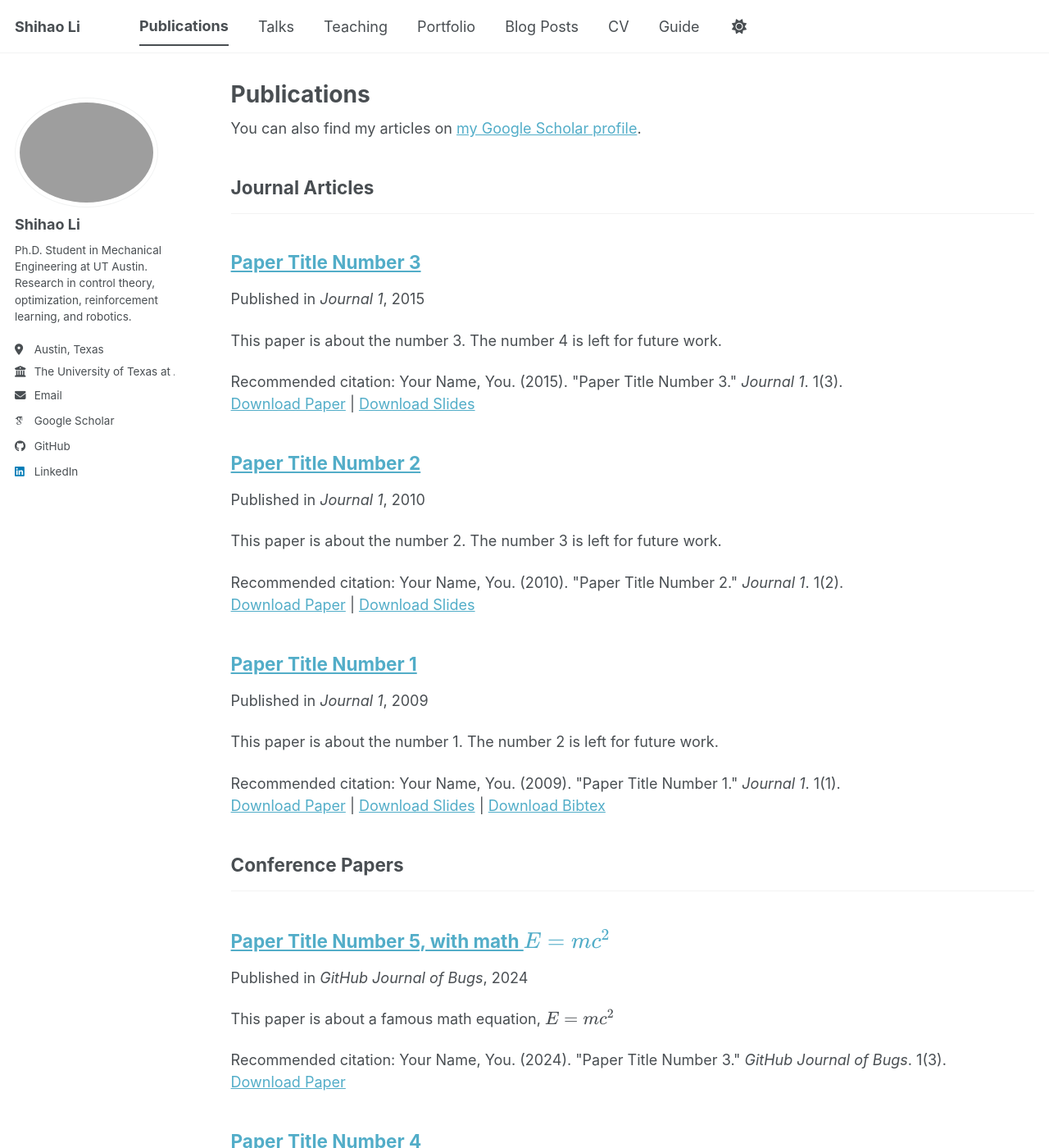
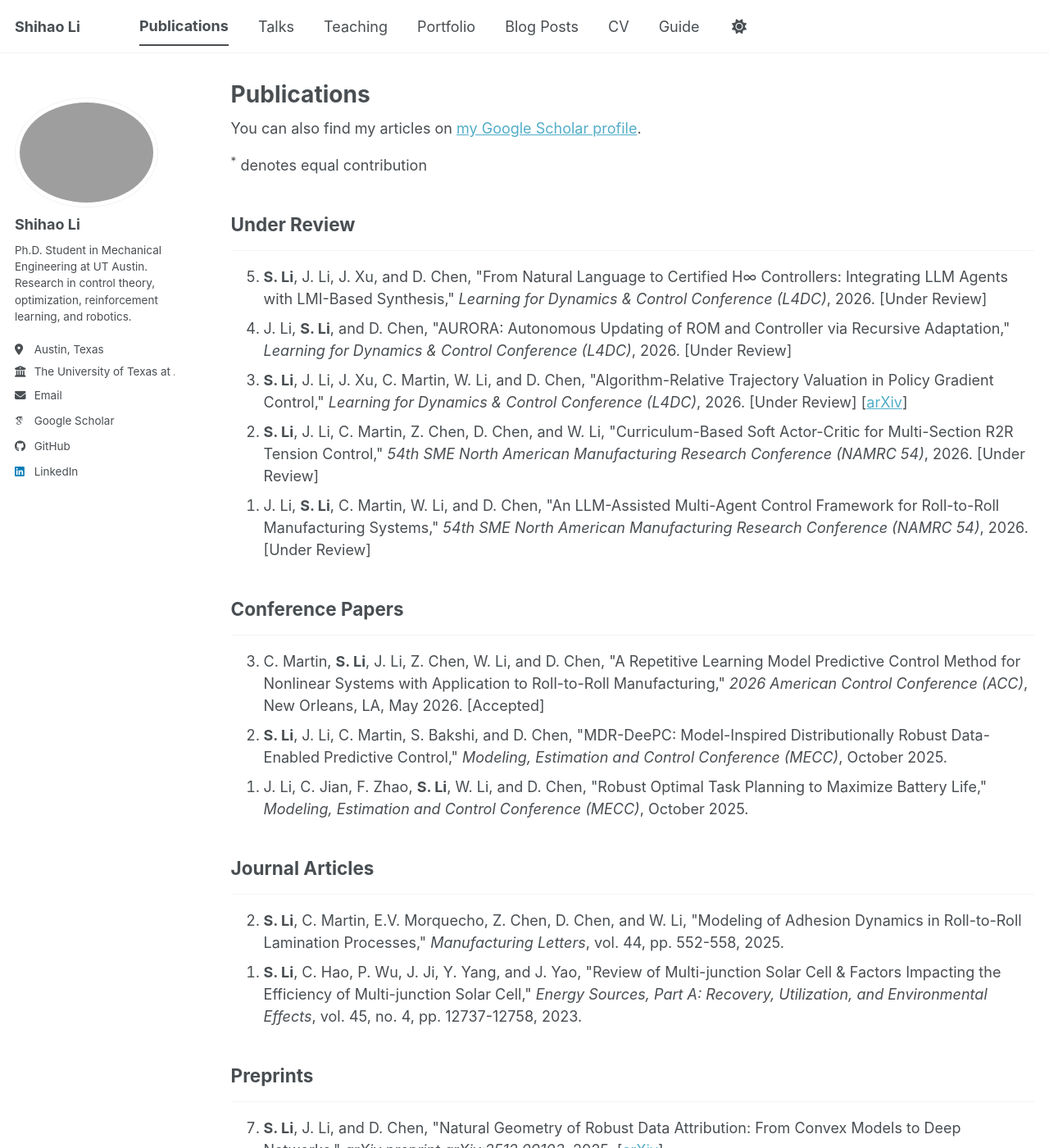
Before and after one commit to SheeHow/sheehow.github.io, a Jekyll site: the page built from _pages/publications.html, in a window 1280 px wide and 1400 px high. Shown: the whole window at 82% size. Built offline with Jekyll 4.4.1, drawn with Linux system fonts in a browser that asks for light colours; some web fonts are replaced; a script bundle is joined from its source files by our own code; library files that are not in the unit come from our copies; some of the changed text lies outside the part shown.

Commit message:
Update publications.html

```diff
--- a/_pages/publications.html
+++ b/_pages/publications.html
@@ -5,29 +5,104 @@ permalink: /publications/
 author_profile: true
 ---
 
-{% if site.author.googlescholar %}
-  <div class="wordwrap">You can also find my articles on <a href="{{site.author.googlescholar}}">my Google Scholar profile</a>.</div>
-{% endif %}
+<div class="wordwrap">You can also find my articles on <a href="https://scholar.google.com/citations?hl=zh-CN&user=b8X8voEAAAAJ">my Google Scholar profile</a>.</div>
 
 {% include base_path %}
 
-<!-- New style rendering if publication categories are defined -->
-{% if site.publication_category %}
-  {% for category in site.publication_category  %}
-    {% assign title_shown = false %}
-    {% for post in site.publications reversed %}
-      {% if post.category != category[0] %}
-        {% continue %}
-      {% endif %}
-      {% unless title_shown %}
-        <h2>{{ category[1].title }}</h2><hr />
-        {% assign title_shown = true %}
-      {% endunless %}
-      {% include archive-single.html %}
-    {% endfor %}
-  {% endfor %}
-{% else %}
-  {% for post in site.publications reversed %}
-    {% include archive-single.html %}
-  {% endfor %}
-{% endif %}
+<p><sup>*</sup> denotes equal contribution</p>
+
+<!-- Under Review -->
+<h2>Under Review</h2>
+<hr />
+
+<ol reversed>
+  <li>
+    <strong>S. Li</strong>, J. Li, J. Xu, and D. Chen, "From Natural Language to Certified H∞ Controllers: Integrating LLM Agents with LMI-Based Synthesis," <em>Learning for Dynamics &amp; Control Conference (L4DC)</em>, 2026. [Under Review]
+    <!-- [ADD PDF LINK] | [ADD ARXIV LINK] -->
+  </li>
+  <li>
+    J. Li, <strong>S. Li</strong>, and D. Chen, "AURORA: Autonomous Updating of ROM and Controller via Recursive Adaptation," <em>Learning for Dynamics &amp; Control Conference (L4DC)</em>, 2026. [Under Review]
+    <!-- [ADD PDF LINK] | [ADD ARXIV LINK] -->
+  </li>
+  <li>
+    <strong>S. Li</strong>, J. Li, J. Xu, C. Martin, W. Li, and D. Chen, "Algorithm-Relative Trajectory Valuation in Policy Gradient Control," <em>Learning for Dynamics &amp; Control Conference (L4DC)</em>, 2026. [Under Review]
+    [<a href="https://arxiv.org/abs/2511.07878">arXiv</a>]
+  </li>
+  <li>
+    <strong>S. Li</strong>, J. Li, C. Martin, Z. Chen, D. Chen, and W. Li, "Curriculum-Based Soft Actor-Critic for Multi-Section R2R Tension Control," <em>54th SME North American Manufacturing Research Conference (NAMRC 54)</em>, 2026. [Under Review]
+    <!-- [ADD PDF LINK] | [ADD ARXIV LINK] -->
+  </li>
+  <li>
+    J. Li, <strong>S. Li</strong>, C. Martin, W. Li, and D. Chen, "An LLM-Assisted Multi-Agent Control Framework for Roll-to-Roll Manufacturing Systems," <em>54th SME North American Manufacturing Research Conference (NAMRC 54)</em>, 2026. [Under Review]
+    <!-- [ADD PDF LINK] | [ADD ARXIV LINK] -->
+  </li>
+</ol>
+
+<!-- Conference Papers -->
+<h2>Conference Papers</h2>
+<hr />
+
+<ol reversed>
+  <li>
+    C. Martin, <strong>S. Li</strong>, J. Li, Z. Chen, W. Li, and D. Chen, "A Repetitive Learning Model Predictive Control Method for Nonlinear Systems with Application to Roll-to-Roll Manufacturing," <em>2026 American Control Conference (ACC)</em>, New Orleans, LA, May 2026. [Accepted]
+    <!-- [ADD PDF LINK] | [ADD ARXIV LINK] -->
+  </li>
+  <li>
+    <strong>S. Li</strong>, J. Li, C. Martin, S. Bakshi, and D. Chen, "MDR-DeePC: Model-Inspired Distributionally Robust Data-Enabled Predictive Control," <em>Modeling, Estimation and Control Conference (MECC)</em>, October 2025.
+    <!-- [ADD PDF LINK] | [ADD DOI LINK] -->
+  </li>
+  <li>
+    J. Li, C. Jian, F. Zhao, <strong>S. Li</strong>, W. Li, and D. Chen, "Robust Optimal Task Planning to Maximize Battery Life," <em>Modeling, Estimation and Control Conference (MECC)</em>, October 2025.
+    <!-- [ADD PDF LINK] | [ADD DOI LINK] -->
+  </li>
+</ol>
+
+<!-- Peer-Reviewed Journal Articles -->
+<h2>Journal Articles</h2>
+<hr />
+
+<ol reversed>
+  <li>
+    <strong>S. Li</strong>, C. Martin, E.V. Morquecho, Z. Chen, D. Chen, and W. Li, "Modeling of Adhesion Dynamics in Roll-to-Roll Lamination Processes," <em>Manufacturing Letters</em>, vol. 44, pp. 552-558, 2025.
+    <!-- [<a href="[ADD PDF LINK]">PDF</a>] | [<a href="[ADD DOI LINK]">DOI</a>] -->
+  </li>
+  <li>
+    <strong>S. Li</strong>, C. Hao, P. Wu, J. Ji, Y. Yang, and J. Yao, "Review of Multi-junction Solar Cell &amp; Factors Impacting the Efficiency of Multi-junction Solar Cell," <em>Energy Sources, Part A: Recovery, Utilization, and Environmental Effects</em>, vol. 45, no. 4, pp. 12737-12758, 2023.
+    <!-- [<a href="[ADD PDF LINK]">PDF</a>] | [<a href="https://doi.org/10.1080/15567036.2023.2275662">DOI</a>] -->
+  </li>
+</ol>
+
+<!-- Preprints -->
+<h2>Preprints</h2>
+<hr />
+
+<ol reversed>
+  <li>
+    <strong>S. Li</strong>, J. Li, and D. Chen, "Natural Geometry of Robust Data Attribution: From Convex Models to Deep Networks," <em>arXiv preprint arXiv:2512.09103</em>, 2025.
+    [<a href="https://arxiv.org/abs/2512.09103">arXiv</a>]
+  </li>
+  <li>
+    J. Li, <strong>S. Li</strong>, X. Duan, and D. Chen, "DM-MPPI: Datamodel for Efficient and Safe Model Path Integral Control," <em>arXiv preprint arXiv:2512.00759</em>, 2025.
+    [<a href="https://arxiv.org/abs/2512.00759">arXiv</a>]
+  </li>
+  <li>
+    J. Li, <strong>S. Li</strong>, and D. Chen, "Datamodel-Based Data Selection for Nonlinear Data-Enabled Predictive Control," <em>arXiv preprint arXiv:2512.00276</em>, 2025.
+    [<a href="https://arxiv.org/abs/2512.00276">arXiv</a>]
+  </li>
+  <li>
+    J. Li, <strong>S. Li</strong>, C. Martin, W. Li, and D. Chen, "Adaptive Trajectory Bundle Method for Roll-to-Roll Manufacturing Systems," <em>arXiv preprint arXiv:2511.22954</em>, 2025.
+    [<a href="https://arxiv.org/abs/2511.22954">arXiv</a>]
+  </li>
+  <li>
+    J. Li, J. Chu, F. Zhao, <strong>S. Li</strong>, W. Li, and D. Chen, "Constrained Optimal Planning to Minimize Battery Degradation of Autonomous Mobile Robots," <em>arXiv preprint arXiv:2506.13019</em>, 2025.
+    [<a href="https://arxiv.org/abs/2506.13019">arXiv</a>]
+  </li>
+  <li>
+    J. Li, <strong>S. Li</strong>, J. Xu, S. Bakshi, and D. Chen, "Influence Functions for Data Attribution in Linear System Identification and LQR Control," <em>arXiv preprint arXiv:2506.11293</em>, 2025.
+    [<a href="https://arxiv.org/abs/2506.11293">arXiv</a>]
+  </li>
+  <li>
+    J. Li, <strong>S. Li</strong>, and D. Chen, "Smart Predict-Then-Control: Integrating Identification and Control via Decision Regret," <em>arXiv preprint arXiv:2506.11279</em>, 2025.
+    [<a href="https://arxiv.org/abs/2506.11279">arXiv</a>]
+  </li>
+</ol>
```
